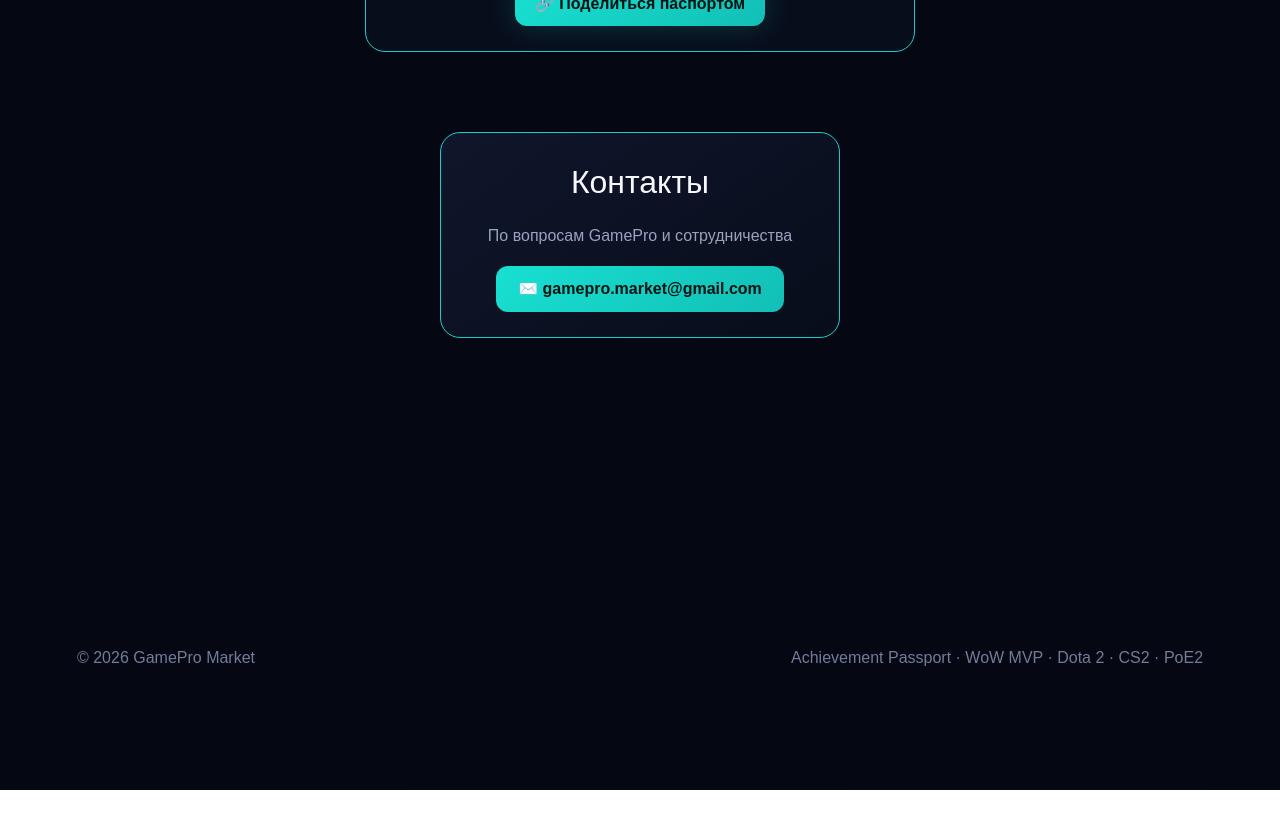
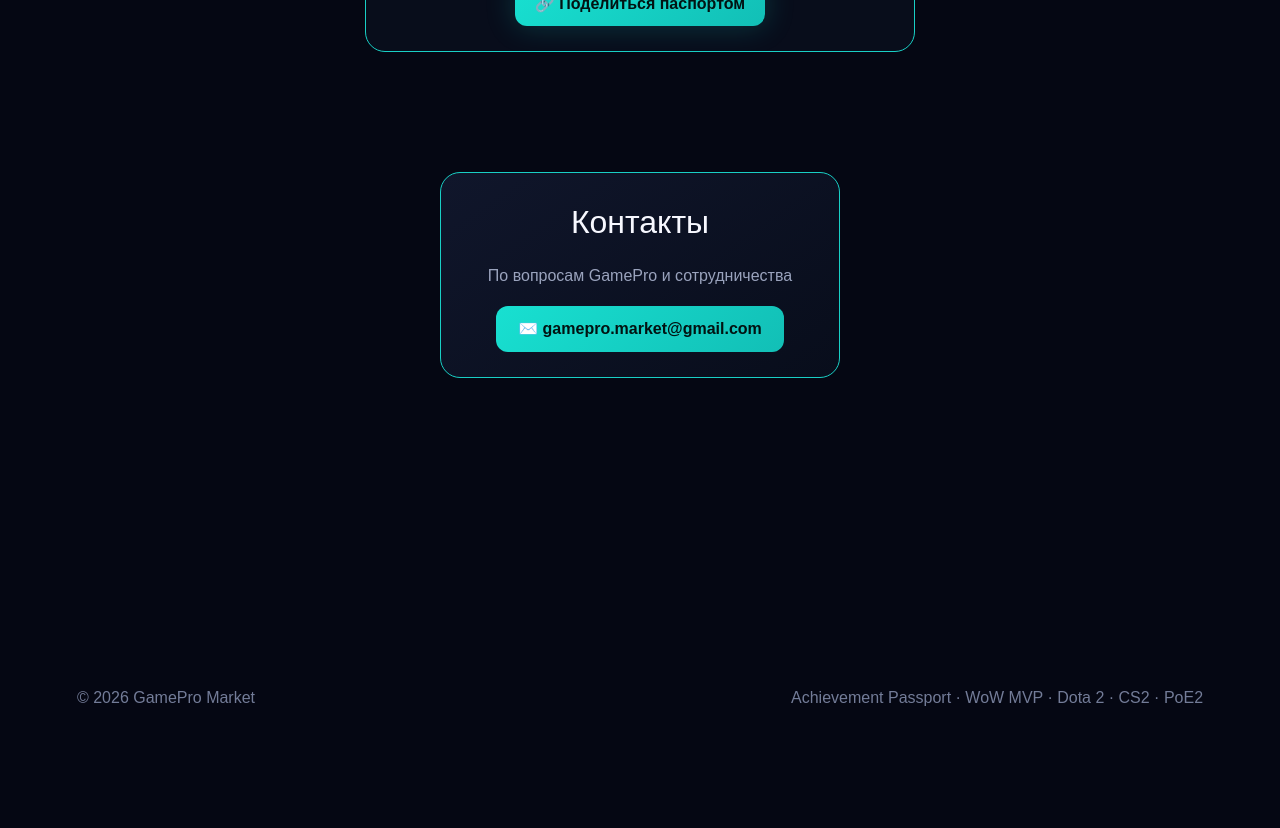
Before and after one commit to vesttrading/gamepro-market, a Next.js app: page / in a window 1280 px wide. Shown: the part 3660-4488 px from the top of the page. Before the commit the page ends 4450 px from the top, so only its background shows below. Built offline with nearby package versions, Linux system fonts and the light colour scheme; no server answers.

Commit message:
Increase margin-top for contact section

```diff
--- a/app/globals.css
+++ b/app/globals.css
@@ -718,7 +718,7 @@ section#reviews p {
 }
 
 #contact {
-  margin-top: 80px !important;
+  margin-top: 120px !important;
 }
 
 /* =======================================================
```
